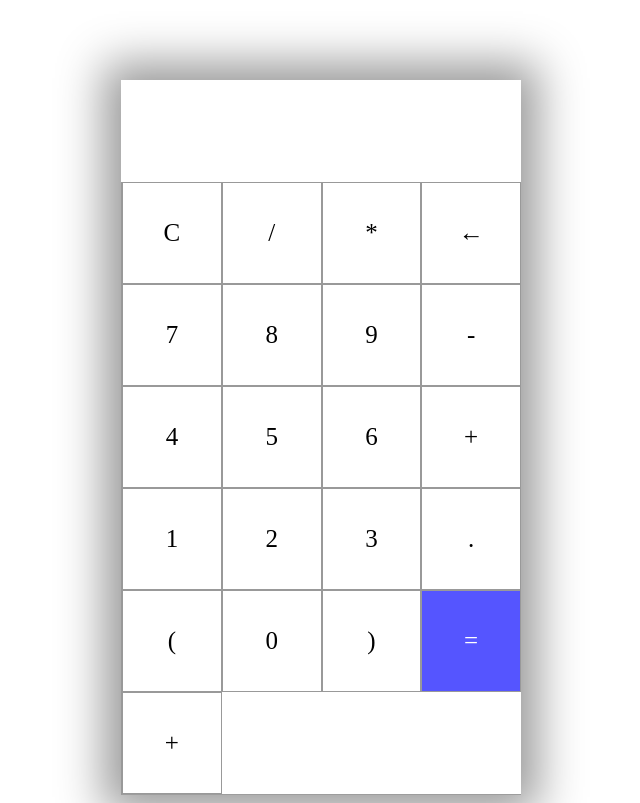
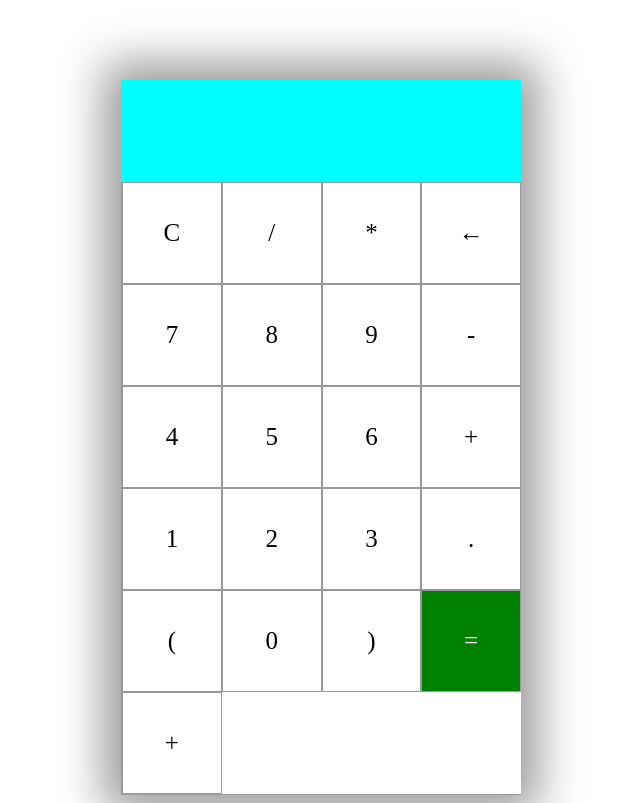
Before and after one commit to tbaldwin3240/DOM_Exercises, a plain HTML site: page index.html in a window 1280 px wide. Shown: the whole page, without its empty margins (319-959 px from the left). Drawn offline with Linux system fonts and the light colour scheme.

Commit message:
color change

```diff
--- a/style.css
+++ b/style.css
@@ -33,7 +33,7 @@
 }
 
 #equal {
-    background-color: rgb(85, 85, 255);
+    background-color:green;
     color: white;
 }
 
@@ -42,3 +42,6 @@
     color: white;
     transition: 0.5s ease-in-out;
 }
+div#display{
+    background-color:cyan
+}
```
